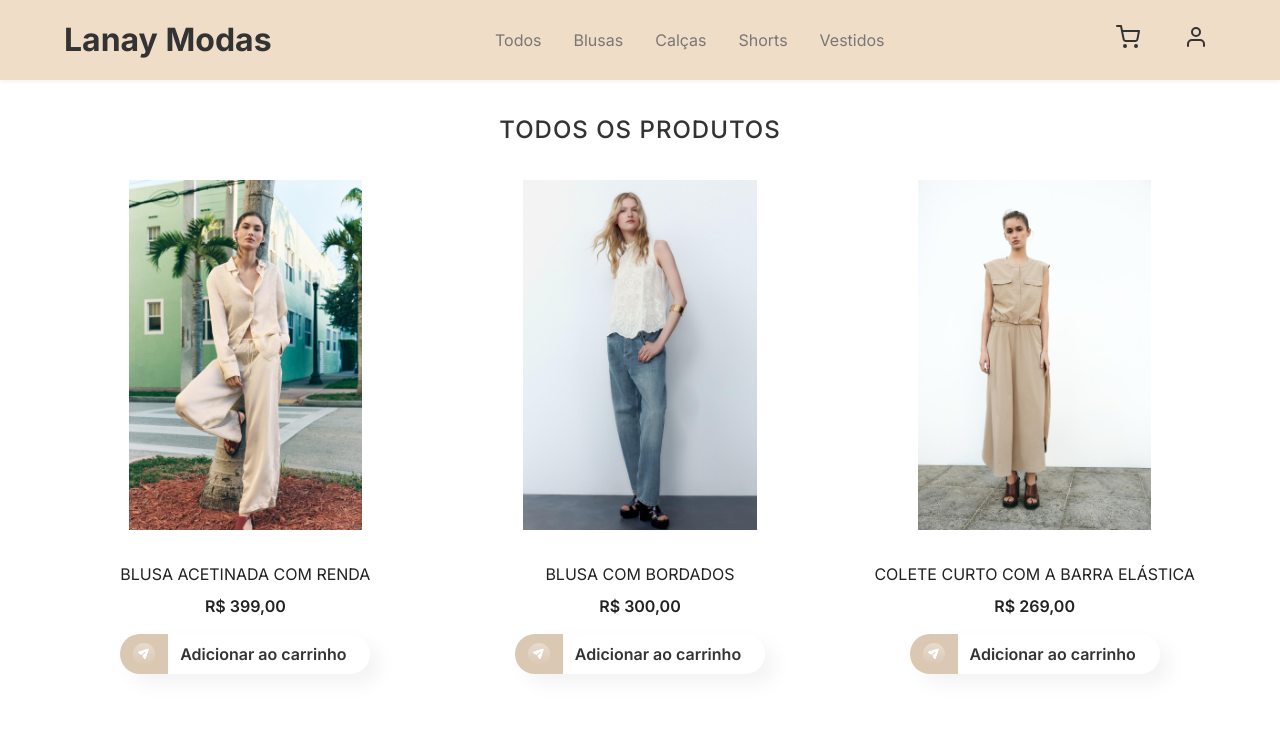
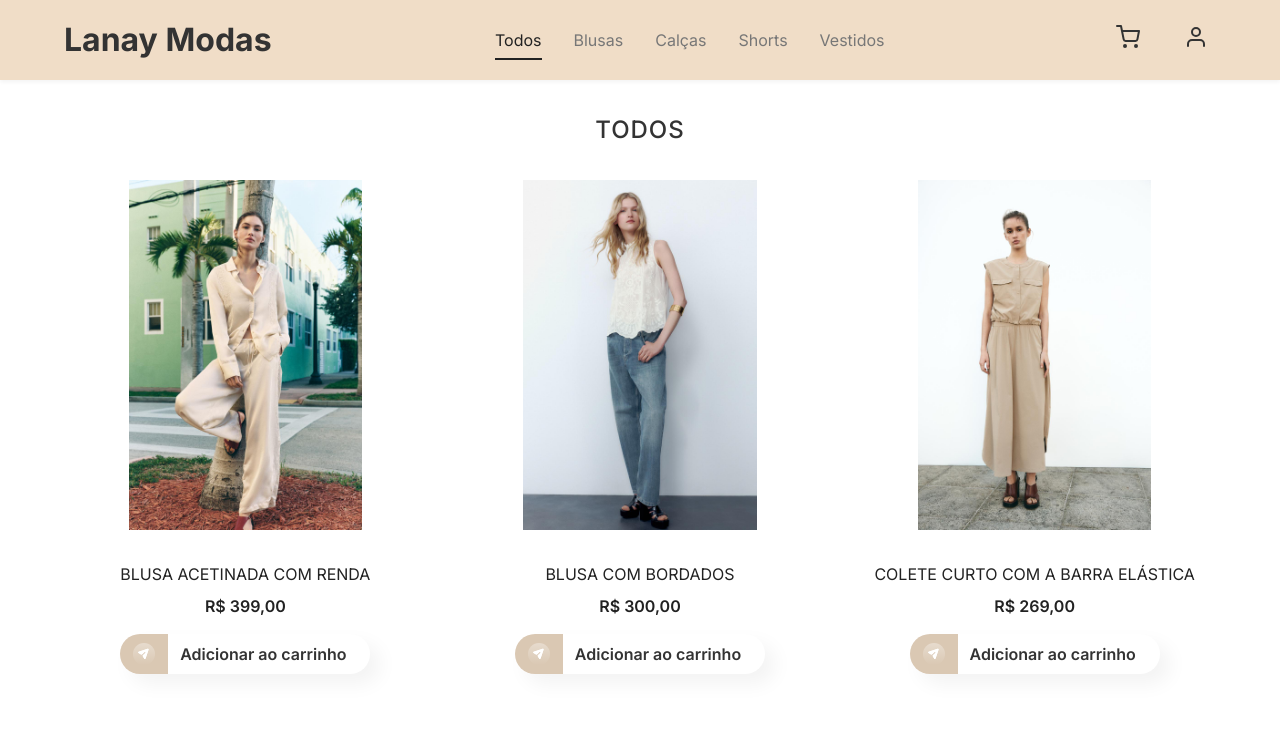
Before and after one commit to Cavalchi/ProjetoLanayModas, a React (Vite) app: page / in a window 1280 px wide. Shown: the top 752 px of the page. Built offline with nearby package versions, Linux system fonts and the light colour scheme.

Commit message:
Update App.tsx

```diff
--- a/src/App.tsx
+++ b/src/App.tsx
@@ -239,7 +239,7 @@ function App() {
   const [cartItems, setCartItems] = useState<CartItem[]>([]);
   const [isCartOpen, setIsCartOpen] = useState(false);
   const [categories, setCategories] = useState<string[]>([]);
-  const [activeCategory, setActiveCategory] = useState('Todos os produtos');
+  const [activeCategory, setActiveCategory] = useState('Todos');
   const [isLoading, setIsLoading] = useState(true);
   const [isMenuOpen, setIsMenuOpen] = useState(false);
   const [selectedSize, setSelectedSize] = useState<string>('');
@@ -275,7 +275,7 @@ function App() {
   };
 
   // Filtrar produtos por categoria
-  const filteredProducts = activeCategory === 'Todos os produtos'
+  const filteredProducts = activeCategory === 'Todos'
     ? products
     : products.filter(product => product.category === activeCategory);
 
```
